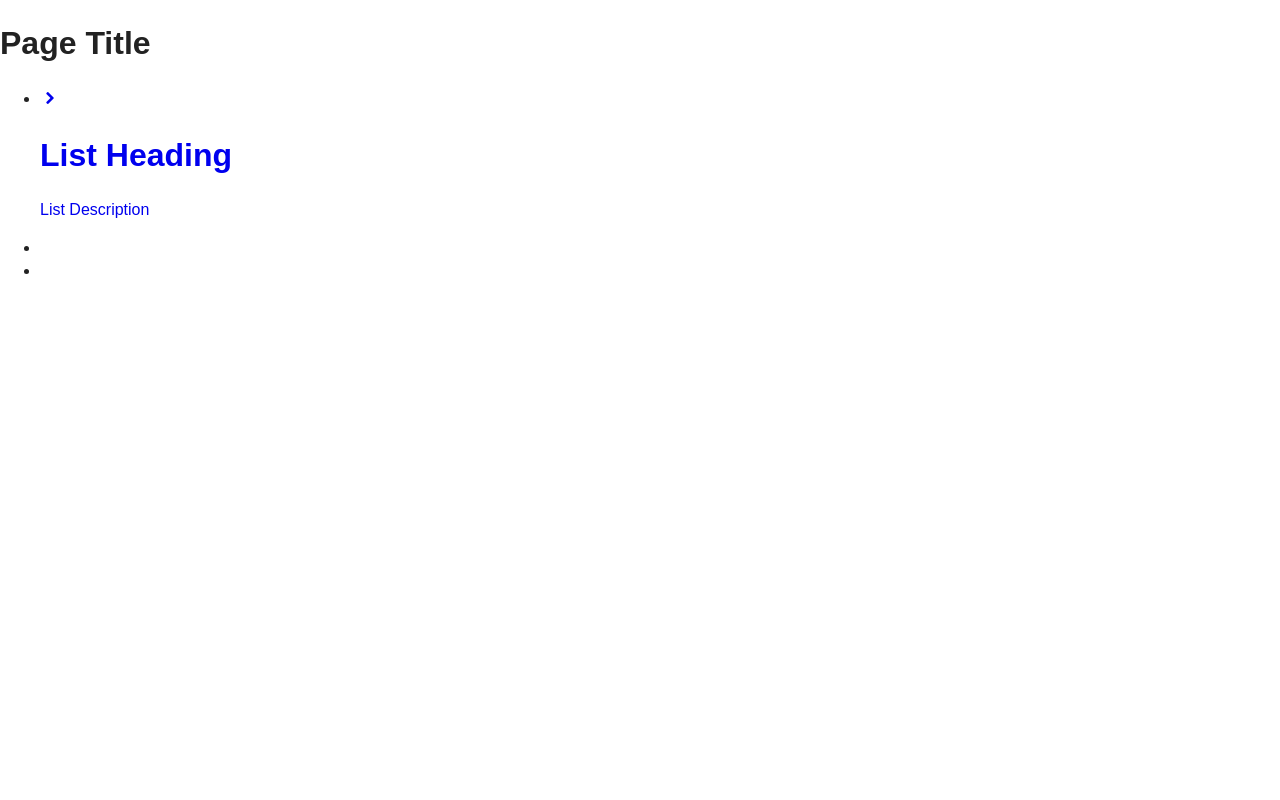
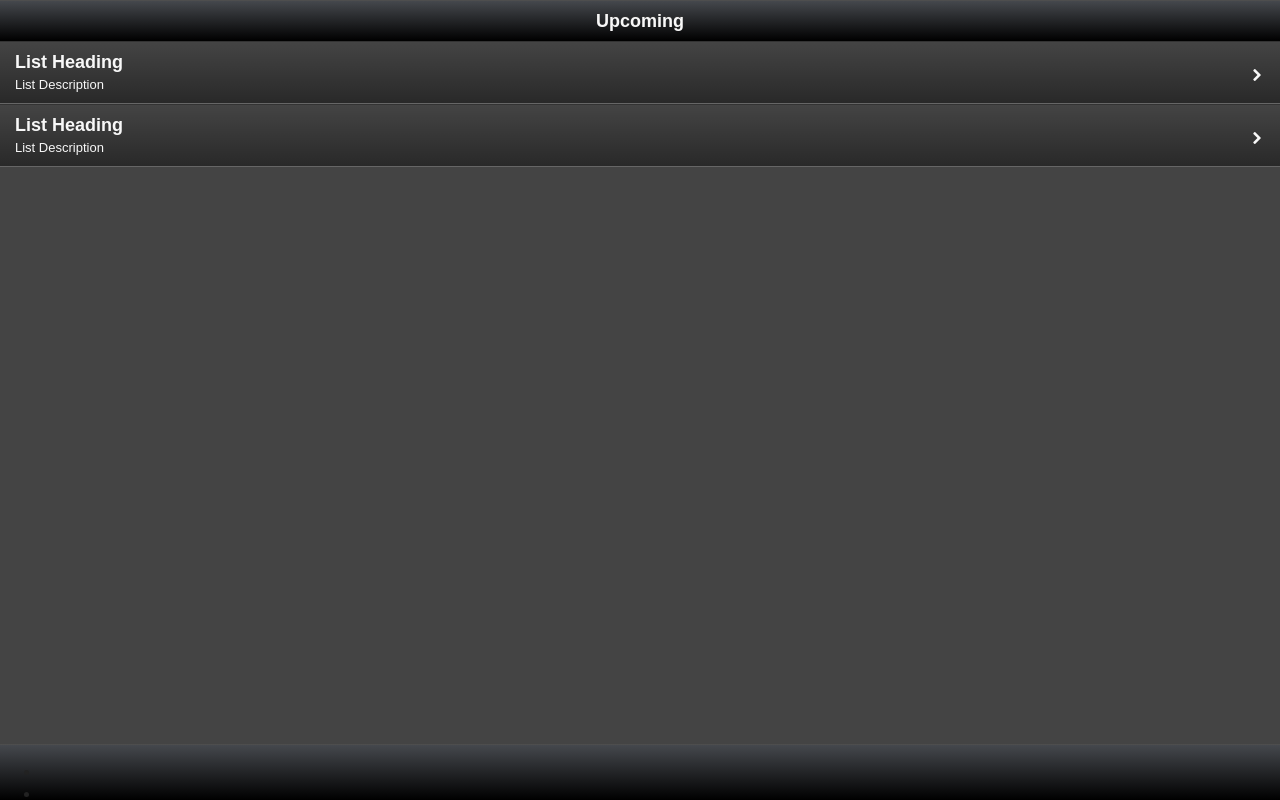
Before and after one commit to kgagne/lim, a plain HTML site: page index.html in a window 1280 px wide. Drawn offline with Linux system fonts and the light colour scheme.

Commit message:
CSS Updates

```diff
--- a/css/main.css
+++ b/css/main.css
@@ -69,28 +69,91 @@ textarea {
    GLOBAL
    ========================================================================== */
 
-a { text-decoration: none; }
+a { text-decoration: none; color: #F8F8F8; }
+a:visited { color: #F8F8F8; }
+a:hover { color: #FFF; }
 
 /* ==========================================================================
    HEADER
    ========================================================================== */
-
-
-
-
+.header {
+	border-top: 1px solid rgba(255,255,255,0.3);
+	height: 40px;
+	overflow: hidden;
+	background: rgb(69,72,77);
+	background: -moz-linear-gradient(top, rgba(69,72,77,1) 0%, rgba(0,0,0,1) 100%);
+	background: -webkit-gradient(linear, left top, left bottom, color-stop(0%,rgba(69,72,77,1)), color-stop(100%,rgba(0,0,0,1)));
+	background: -webkit-linear-gradient(top, rgba(69,72,77,1) 0%,rgba(0,0,0,1) 100%);
+	background: -o-linear-gradient(top, rgba(69,72,77,1) 0%,rgba(0,0,0,1) 100%);
+	background: -ms-linear-gradient(top, rgba(69,72,77,1) 0%,rgba(0,0,0,1) 100%);
+	background: linear-gradient(to bottom, rgba(69,72,77,1) 0%,rgba(0,0,0,1) 100%);
+}
+.header h1 { color: #F8F8F8; text-shadow: 0 -1px 0 #333; width: 100%; font-size: 18px; text-align: center; padding: 0; margin: 0; line-height: 40px; }
 
 
 /* ==========================================================================
    CONTENT
    ========================================================================== */
-
-
-
+.content { background: #444; }
+.content ul { margin: 0; padding: 0; list-style: none; }
+.content ul li {
+	position: relative;
+	display: block;
+	width: 100%;
+	padding: 0;
+	margin: 0;
+	border-bottom: 1px solid #666;
+	border-top: 1px solid #333;
+	background: -moz-linear-gradient(top, rgba(0,0,0,0) 0%, rgba(0,0,0,0.4) 100%);
+	background: -webkit-gradient(linear, left top, left bottom, color-stop(0%,rgba(0,0,0,0)), color-stop(100%,rgba(0,0,0,0.4)));
+	background: -webkit-linear-gradient(top, rgba(0,0,0,0) 0%,rgba(0,0,0,0.4) 100%);
+	background: -o-linear-gradient(top, rgba(0,0,0,0) 0%,rgba(0,0,0,0.4) 100%);
+	background: -ms-linear-gradient(top, rgba(0,0,0,0) 0%,rgba(0,0,0,0.4) 100%);
+	background: linear-gradient(to bottom, rgba(0,0,0,0) 0%,rgba(0,0,0,0.4) 100%);
+}
+.content ul li a {
+	display: block;
+	padding: 8px 0;
+	-webkit-tap-highlight-color: rgba(0,0,0,0.5);
+}
+.content ul li a h1, .content ul li a h2, .content ul li a h3, .content ul li a h4, .content ul li a h5, .content ul li a h6 {
+	margin: 0;
+	padding: 0 15px;
+	font-size: 18px;
+}
+.content ul li a p {
+	margin: 0;
+	padding: 0 15px;
+	font-size: 13px;
+	line-height: 20px;
+}
+.content ul li a i {
+	position: absolute;
+	display: block;
+	height: 16px;
+	width: 16px;
+	text-align: center;
+	right: 15px;
+	top: 50%;
+	margin: -8px 0 0 0;
+}
 
 /* ==========================================================================
    FOOTER
    ========================================================================== */
-
+.footer {
+	width: 100%;
+	height: 55px;
+	border-top: 1px solid rgba(255,255,255,0.3);
+	overflow: hidden;
+	background: rgb(69,72,77);
+	background: -moz-linear-gradient(top, rgba(69,72,77,1) 0%, rgba(0,0,0,1) 100%);
+	background: -webkit-gradient(linear, left top, left bottom, color-stop(0%,rgba(69,72,77,1)), color-stop(100%,rgba(0,0,0,1)));
+	background: -webkit-linear-gradient(top, rgba(69,72,77,1) 0%,rgba(0,0,0,1) 100%);
+	background: -o-linear-gradient(top, rgba(69,72,77,1) 0%,rgba(0,0,0,1) 100%);
+	background: -ms-linear-gradient(top, rgba(69,72,77,1) 0%,rgba(0,0,0,1) 100%);
+	background: linear-gradient(to bottom, rgba(69,72,77,1) 0%,rgba(0,0,0,1) 100%);
+}
 
 
 
--- a/index.html
+++ b/index.html
@@ -13,9 +13,11 @@
     <body>
 		<div class="wrapper">
 			<header class="header">
-				<h1>Page Title</h1>
+				<h1>Upcoming</h1>
 			</header>
 			<div class="content">
+				<div class="page-container">
+					<div id="upcoming" class="page">
 						<ul>
 							<li>
 								<a href="#">
@@ -25,6 +27,21 @@
 								</a>
 							</li>
 						</ul>
+					</div>
+				</div>
+				<div class="search-container">
+					<div id="upcoming" class="page">
+						<ul>
+							<li>
+								<a href="#">
+									<i class="icon-chevron-right"></i>
+									<h1>List Heading</h1>
+									<p>List Description</p>
+								</a>
+							</li>
+						</ul>
+					</div>
+				</div>
 			</div>
 			<footer class="footer">
 				<div class="nav">
--- a/js/main.js
+++ b/js/main.js
@@ -0,0 +1,16 @@
+var app = {
+		header 		: {
+			width		: $('.header').width(),
+			height		: $('.header').height()
+		},
+		footer 		: {
+			width		: $('.footer').width(),
+			height		: $('.footer').height()
+		},
+		viewport	: function(elem){
+			elem.css({ 'height' : $(window).height() - (app.header.height + app.footer.height) + 'px' })
+		}
+	}
+$(function(){
+	app.viewport($('.content'))
+})
```
Lines whose indentation alone changed are shown as unchanged.
